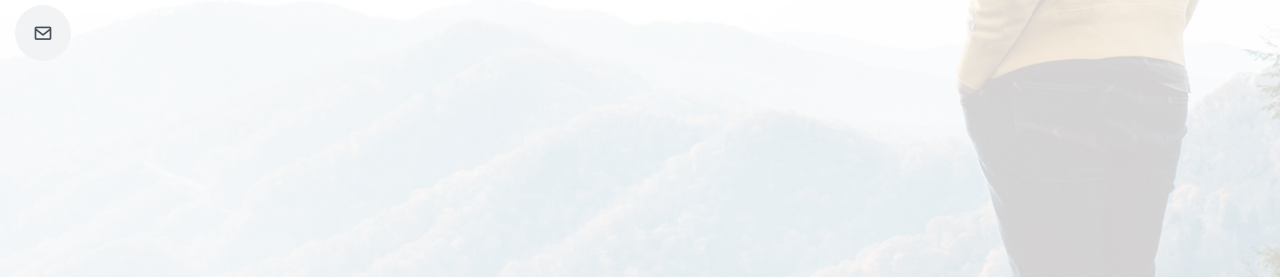
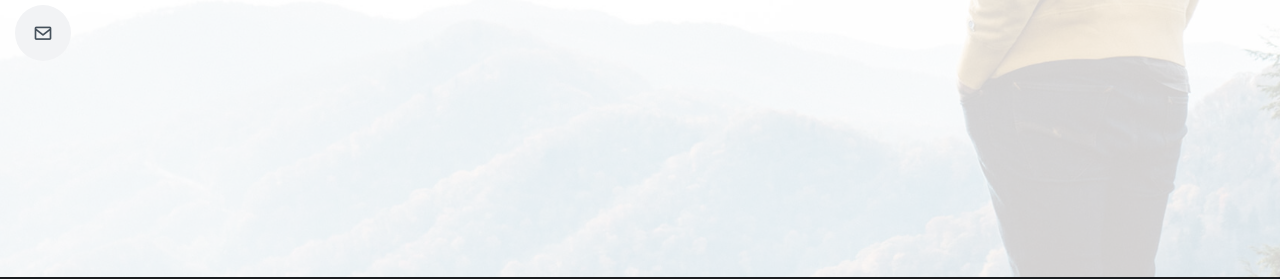
Before and after one commit to RGSousa99/Site, a plain HTML site: page public/index.html in a window 1280 px wide. Shown: the part 523-802 px from the top of the page. Drawn offline with nearby package versions, Linux system fonts and the light colour scheme.

Commit message:
Primeiro teste

```diff
--- a/public/assets/css/style.css
+++ b/public/assets/css/style.css
@@ -12,6 +12,7 @@
 body {
   font-family: "Open Sans", sans-serif;
   color: #272829;
+  background-color: #1a1d20;
 }
 
 a {
```
Also changed, not shown: 1 other file.
